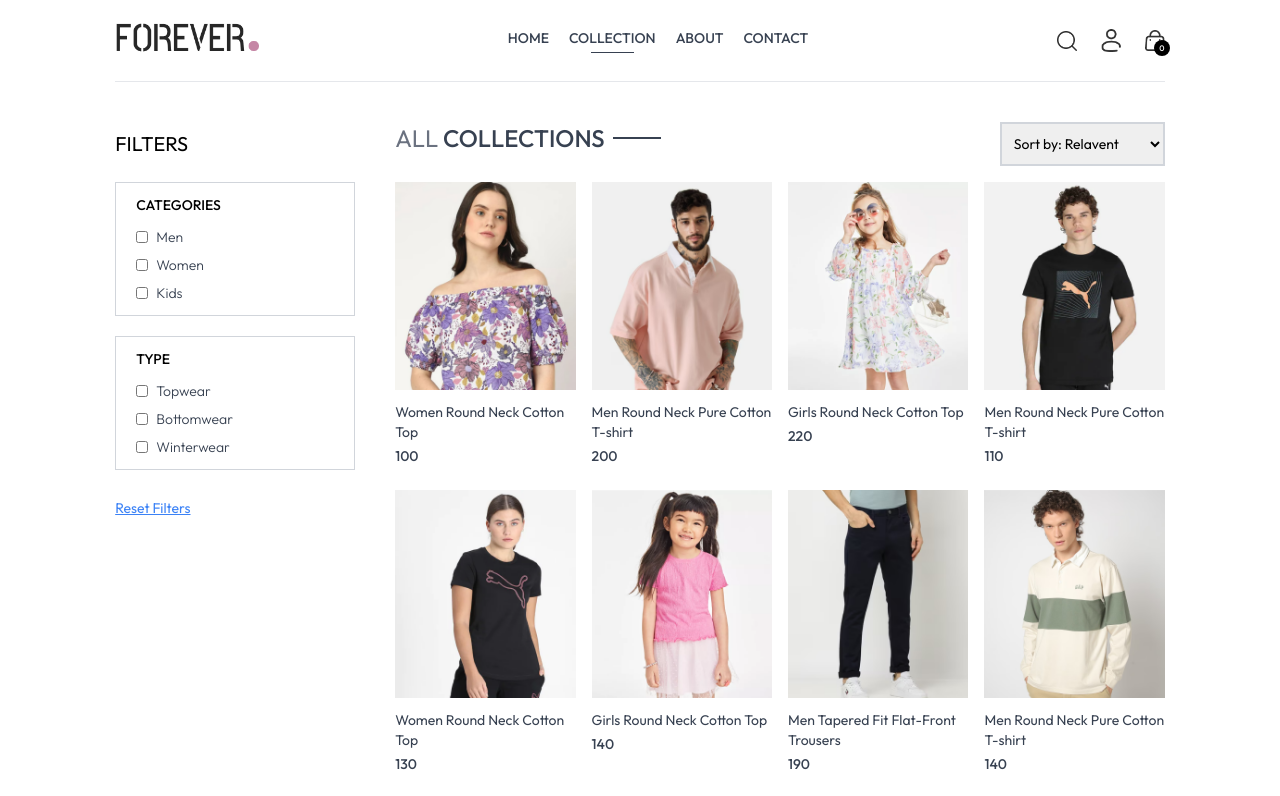
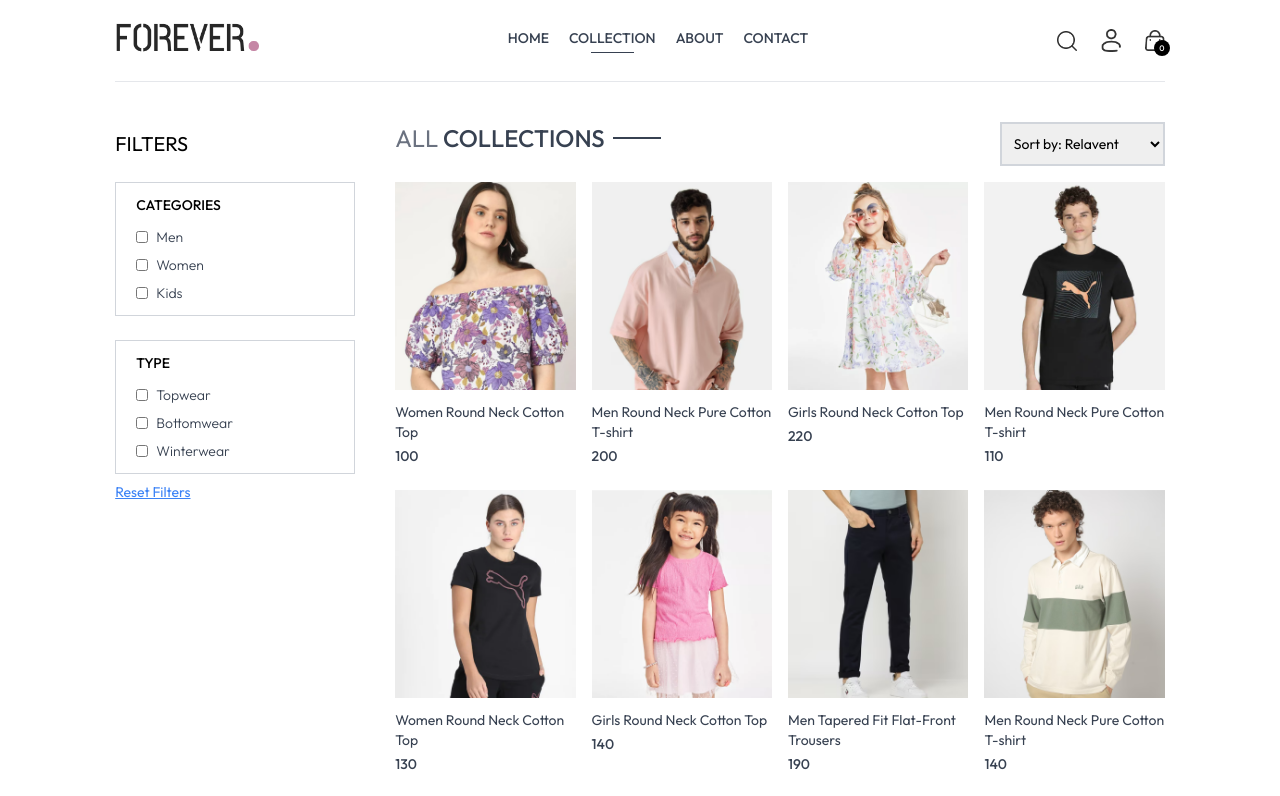
Before and after one commit to dhiraj002/FullStack-Ecommerce-Website, a React (Vite) app in the folder FrontEnd/: page /collection in a window 1280 px wide. Shown: the top 796 px of the page. Built offline with nearby package versions, Linux system fonts and the light colour scheme.

Commit message:
added component for checkbox for reusable code

```diff
--- /dev/null
+++ b/FrontEnd/src/components/CheckboxFilter.jsx
@@ -0,0 +1,20 @@
+// components/CheckboxFilter.jsx
+import React from "react";
+
+const CheckboxFilter = ({ title, options, selectedOptions, onChange, showFilter }) => {
+    return (
+        <div className={`border border-gray-300 pl-5 py-3 mt-6  sm:block ${showFilter ? "" : "hidden"}`}>
+            <p className="mb-3 text-sm font-medium">{title.toUpperCase()}</p>
+            <div className="flex flex-col gap-2 text-sm font-light text-gray-700">
+                {options.map((option) => (
+                    <label key={option} className="flex gap-2">
+                        <input className="w-3" type="checkbox" value={option} checked={selectedOptions.includes(option)} onChange={onChange} />
+                        {option}
+                    </label>
+                ))}
+            </div>
+        </div>
+    );
+};
+
+export default CheckboxFilter;
--- a/FrontEnd/src/pages/Collection.jsx
+++ b/FrontEnd/src/pages/Collection.jsx
@@ -3,6 +3,7 @@ import { ShopContext } from "../context/ShopContex";
 import { assets } from "../assets/assets";
 import Title from "../components/Title";
 import ProductItem from "../components/ProductItem";
+import CheckboxFilter from "../components/CheckboxFilter";
 
 const Collection = () => {
     const { products } = useContext(ShopContext);
@@ -66,35 +67,11 @@ const Collection = () => {
                     <img className={`h-3 sm:hidden ${showFilters ? "rotate-90" : ""} `} src={assets.dropdown_icon} alt="" />
                 </p>
                 {/* categores filfter */}
-                <div className={`border border-gray-300 pl-5 py-3 mt-6  sm:block ${showFilters ? "" : "hidden"}`}>
-                    <p className="mb-3 text-sm font-medium">CATEGORIES</p>
-                    <div className="flex flex-col gap-2 text-sm font-light text-gray-700">
-                        <p className="flex gap-2">
-                            <input className="w-3" type="checkbox" value={"Men"} onChange={handleCategoryChange} checked={selectedCategory.includes("Men")} /> Men
-                        </p>
-                        <p className="flex gap-2">
-                            <input className="w-3" type="checkbox" value={"Women"} onChange={handleCategoryChange} checked={selectedCategory.includes("Women")} /> Women
-                        </p>
-                        <p className="flex gap-2">
-                            <input className="w-3" type="checkbox" value={"Kids"} onChange={handleCategoryChange} checked={selectedCategory.includes("Kids")} /> Kids
-                        </p>
-                    </div>
-                </div>
+
+                <CheckboxFilter title="Categories" options={["Men", "Women", "Kids"]} selectedOptions={selectedCategory} onChange={handleCategoryChange} showFilter={showFilters} />
+
                 {/* subCategory filter */}
-                <div className={`border border-gray-300 pl-5 py-3 my-5  sm:block ${showFilters ? "" : "hidden"}`}>
-                    <p className="mb-3 text-sm font-medium">TYPE</p>
-                    <div className="flex flex-col gap-2 text-sm font-light text-gray-700">
-                        <p className="flex gap-2">
-                            <input className="w-3" type="checkbox" value="Topwear" onChange={handleSubCategoryChange} checked={selectedSubCategory.includes("Topwear")} /> Topwear
-                        </p>
-                        <p className="flex gap-2">
-                            <input className="w-3" type="checkbox" value="Bottomwear" onChange={handleSubCategoryChange} checked={selectedSubCategory.includes("Bottomwear")} /> Bottomwear
-                        </p>
-                        <p className="flex gap-2">
-                            <input className="w-3" type="checkbox" value="Winterwear" onChange={handleSubCategoryChange} checked={selectedSubCategory.includes("Winterwear")} /> Winterwear
-                        </p>
-                    </div>
-                </div>
+                <CheckboxFilter title="Type" options={["Topwear", "Bottomwear", "Winterwear"]} selectedOptions={selectedSubCategory} onChange={handleSubCategoryChange} />
                 <button
                     onClick={() => {
                         setSelectedCategory([]);
```
